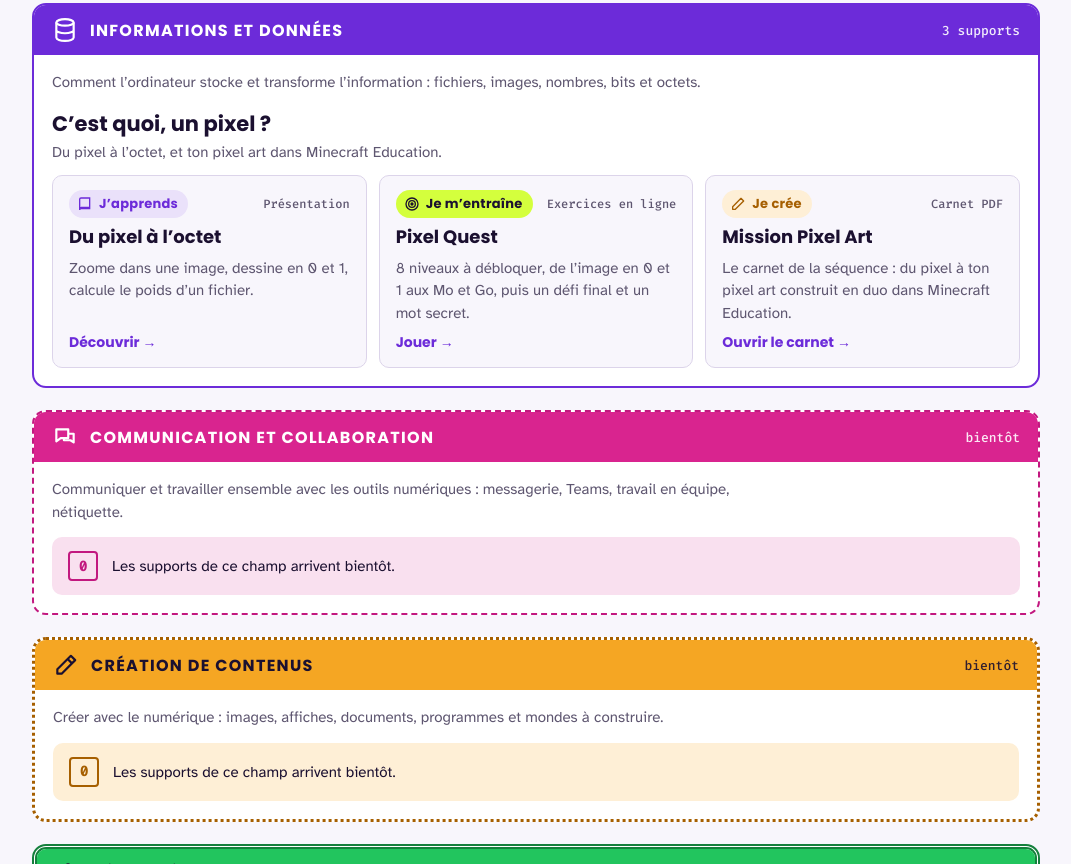
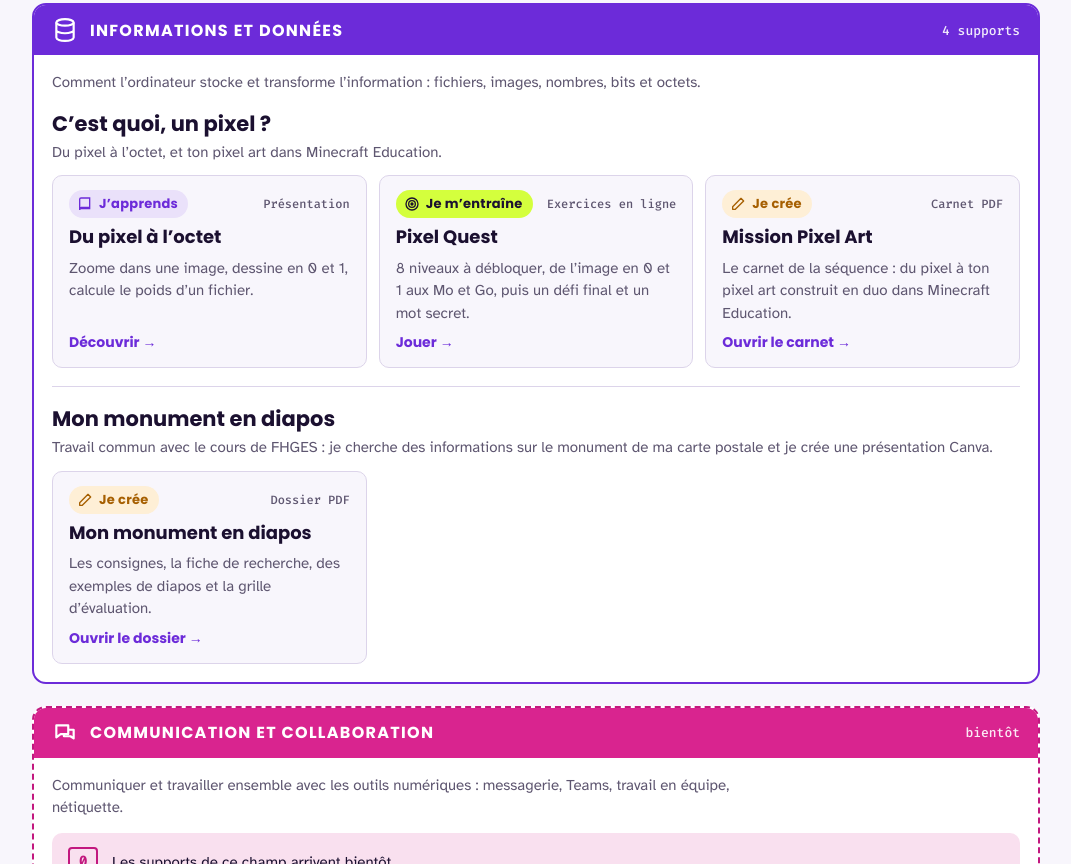
Before and after one commit to esciences/s1-formation-numerique, a plain HTML site: page index.html in a window 1280 px wide. Shown: the part 384-1248 px from the top of the page, without its empty margins (104-1175 px from the left). Drawn offline with Linux system fonts and the light colour scheme.

Commit message:
Ajoute le dossier « Mon monument en diapos » (travail commun FHGES)
Co-Authored-By: Claude Opus 5.5 <noreply@anthropic.com>
Claude-Session: https://claude.ai/code/session_017afwA3eLZpDNNL4LrxYxc4

```diff
--- a/index.html
+++ b/index.html
@@ -229,6 +229,19 @@ footer .logo { font: 700 14px var(--f-titre); letter-spacing: .06em; color: var(
             </a>
           </div>
         </div>
+
+        <div class="sequence">
+          <h3>Mon monument en diapos</h3>
+          <p class="sous">Travail commun avec le cours de FHGES : je cherche des informations sur le monument de ma carte postale et je crée une présentation Canva.</p>
+          <div class="supports">
+            <a class="support" data-type="cree" href="monument/mon-monument-en-diapos.pdf" target="_blank" rel="noopener">
+              <span class="haut"><span class="etiquette cree"><svg viewBox="0 0 24 24" fill="none" stroke="currentColor" stroke-width="2" stroke-linejoin="round" aria-hidden="true"><path d="M16.5 3.5l4 4L8 20H4v-4L16.5 3.5z"/></svg>Je crée</span><span class="format">Dossier PDF</span></span>
+              <b>Mon monument en diapos</b>
+              <p>Les consignes, la fiche de recherche, des exemples de diapos et la grille d’évaluation.</p>
+              <span class="ouvrir">Ouvrir le dossier →</span>
+            </a>
+          </div>
+        </div>
         <p class="rien">Aucun support de ce type dans ce champ pour l’instant.</p>
       </div>
     </section>
```
Also changed, not shown: 2 other files.
